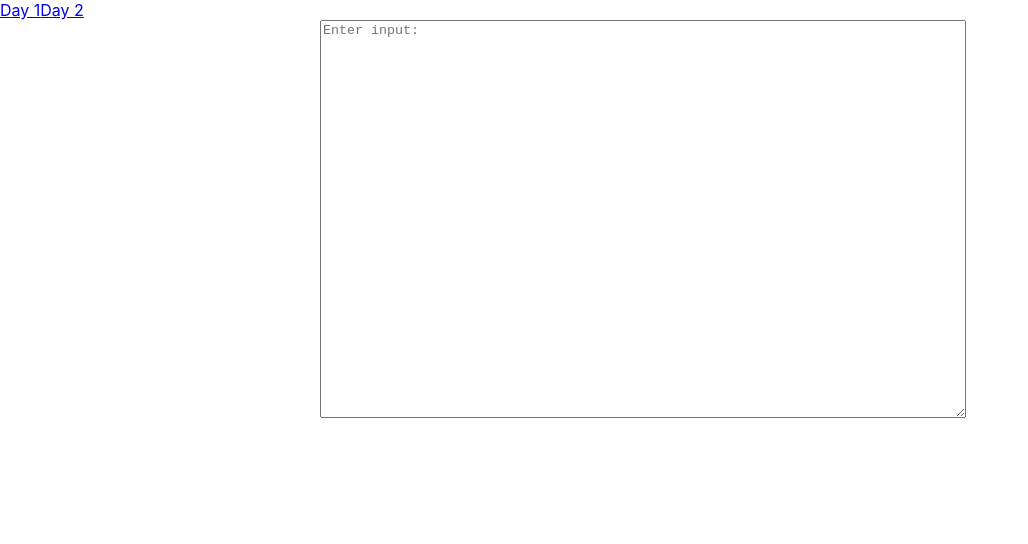
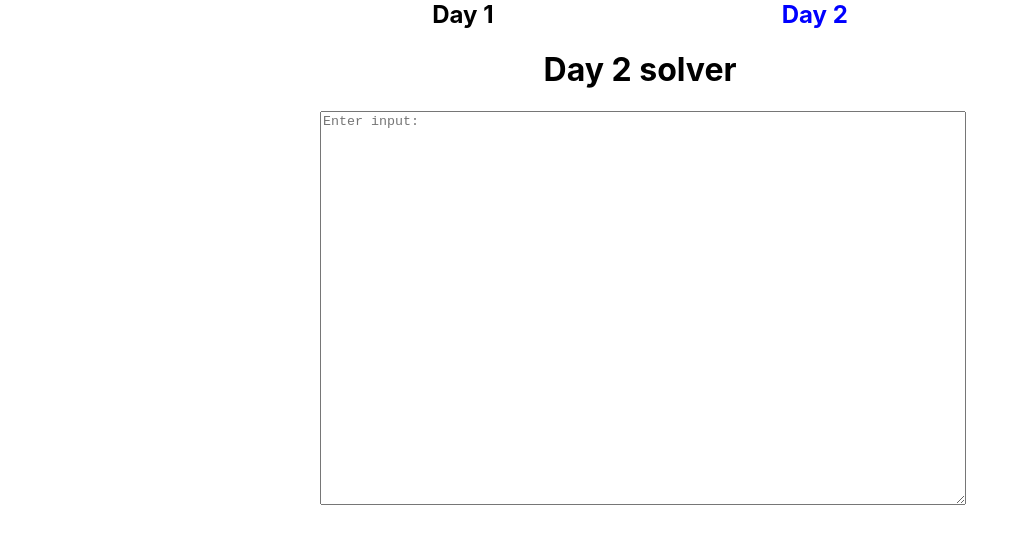
Before and after one commit to KeiranHines/AoC2022, a React (Create React App) app: page /day2 in a window 1280 px wide. Shown: the top 544 px of the page, without its empty margins (0-1028 px from the left). Built offline with nearby package versions, Linux system fonts and the light colour scheme.

Commit message:
Cleanup code and improved day template by adding a day container for common features

```diff
--- a/src/App.css
+++ /dev/null
@@ -1,32 +0,0 @@
-body, #root {
-  height: 100vh;
-}
-.App {
-  display: flex;
-  align-items: center;
-  flex-direction: column;
-  height: 98vh;
-}
-
-.input {
-  width: 50%;
-  max-height: 50%;
-  flex-grow: 1;
-  margin-bottom: 10px;
-}
-.max {
-  width: 100%;
-  height: 100%;
-}
-
-.result {
-  display: grid;
-  grid-template-columns: 1fr 1fr;
-  grid-gap: 20px;
-  text-align: center;
-}
-
-.chart {
-  flex-grow: 1;
-  max-height: 50em;
-}
--- a/src/Header.tsx
+++ b/src/Header.tsx
@@ -1,10 +1,26 @@
+import { NavLink } from 'react-router-dom';
 
+const ACTIVE = 'active';
 function Header (): JSX.Element {
   return (
-        <div>
-            <a href="/day1">Day 1</a>
-            <a href="/day2">Day 2</a>
-        </div>
+    <div className="header">
+      <div className="padding"></div>
+      <NavLink
+        to="/day1"
+        className={({ isActive }) =>
+          isActive ? ACTIVE : undefined
+        }>
+                Day 1
+      </NavLink>
+      <NavLink
+        to="/day2"
+        className={({ isActive }) =>
+          isActive ? ACTIVE : undefined
+        }>
+                Day 2
+      </NavLink>
+      <div className="padding"></div>
+    </div>
   );
 }
 export default Header;
--- a/src/Landing.tsx
+++ b/src/Landing.tsx
@@ -1,7 +1,7 @@
 function Landing (): JSX.Element {
   return (<div>
-        <h1>Nothing to see here, pick a day</h1>
-    </div>);
+    <h1>Nothing to see here, pick a day</h1>
+  </div>);
 }
 
 export default Landing;
--- a/src/Main.tsx
+++ b/src/Main.tsx
@@ -1,5 +1,3 @@
-import './App.css';
-
 import {
   BrowserRouter,
   Routes,
--- /dev/null
+++ b/src/components/DayContainer.tsx
@@ -0,0 +1,29 @@
+// import { useState, useMemo } from 'react';
+import Part from './part';
+
+interface Props {
+  day: string
+  inputCallback: Function
+  part1?: number
+  part2?: number
+  children?: | React.ReactNode
+}
+function DayContainer ({ day, inputCallback, part1, part2, children }: Props): JSX.Element {
+  return (
+    <div className="App">
+      <h1>{`Day ${day} solver`}</h1>
+      <div className={'input'}>
+        <textarea className='max'
+          placeholder='Enter input:'
+          onChange={e => { inputCallback(e.target.value); }}
+        >
+        </textarea>
+      </div>
+      {part1 !== undefined && <Part number={1} result={part1}></Part> }
+      {part2 !== undefined && <Part number={2} result={part2}></Part> }
+      {children}
+    </div>
+  );
+}
+
+export default DayContainer;
--- a/src/days/day1.tsx
+++ b/src/days/day1.tsx
@@ -1,8 +1,8 @@
 import { useMemo, useState } from 'react';
-import Part from '../components/part';
 import 'chart.js/auto';
 import { Bar } from 'react-chartjs-2';
 import type { ChartData } from 'chart.js';
+import DayContainer from '../components/DayContainer';
 
 function prepare (input: string): number[][] {
   return input.trim().split('\n\n').map((raw) => raw.split('\n').map((str) => parseInt(str)));
@@ -16,11 +16,12 @@ function getTopN (input: number[], n: number): number[] {
   return [...input].sort((a, b) => a - b).slice(-1 * n);
 }
 
-function App (): JSX.Element {
+function Day (): JSX.Element {
   const [value, setValue] = useState<string | undefined>(undefined);
-  const [reduced, setReduced] = useState<number[] | undefined>(undefined);
   const [part1, setPart1] = useState<number | undefined>(undefined);
   const [part2, setPart2] = useState<number | undefined>(undefined);
+
+  const [reduced, setReduced] = useState<number[] | undefined>(undefined);
   const [data, setData] = useState<ChartData<'bar'> | undefined>(undefined);
   useMemo(() => {
     if (value !== undefined) {
@@ -38,7 +39,6 @@ function App (): JSX.Element {
       reduced.forEach((v, i) => {
         index.push(i);
       });
-      console.log(reduced);
 
       const d = {
         labels: index,
@@ -54,20 +54,10 @@ function App (): JSX.Element {
   }, [reduced]);
 
   return (
-    <div className="App">
-      <div className={'input'}>
-      <textarea className='max'
-        placeholder='Enter input:'
-        value = {value}
-        onChange={e => { setValue(e.target.value); }}
-        >
-      </textarea>
-        </div>
-      {part1 !== undefined && <Part number={1} result={part1}></Part> }
-      {part2 !== undefined && <Part number={2} result={part2}></Part> }
+    <DayContainer day='1' inputCallback={setValue} part1={part1} part2={part2}>
       {data !== undefined && <Bar id={'calories'} className="chart" data={data}></Bar> }
-     </div>
+    </DayContainer>
   );
 }
 
-export default App;
+export default Day;
--- a/src/days/day2.tsx
+++ b/src/days/day2.tsx
@@ -1,16 +1,14 @@
 import { useMemo, useState } from 'react';
-import Part from '../components/part';
-
+import DayContainer from '../components/DayContainer';
 const C_CHAR = 67;
 
 /**
  * Prepares the data for the challenge.
- * // TODO define cleaning and return type.
  * @param input The input string from the textArea
  * @returns The cleaned data as required to complete the puzzle
  */
 function prepare (input: string): number[][] {
-  return input.split('\n').map((round) => round.split(' ').map((player) => {
+  return input.trim().split('\n').map((round) => round.split(' ').map((player) => {
     const code = player.charCodeAt(0);
     if (code <= C_CHAR) {
       return code - 64; // offset A to 1 etc.
@@ -33,9 +31,6 @@ function calculateScorePart1 (rounds: number[][]): number {
 }
 
 function calculateScorePart2 (rounds: number[][]): number {
-  // rock sci 1,3
-  // paper rock 2,1
-  // sci paper 3,2
   return rounds.map((round) => {
     const [opp, result] = round;
 
@@ -55,7 +50,7 @@ function calculateScorePart2 (rounds: number[][]): number {
   }).reduce((sum, a) => sum + a, 0);
 }
 
-function App (): JSX.Element {
+function Day (): JSX.Element {
   const [value, setValue] = useState<string | undefined>(undefined);
   const [part1, setPart1] = useState<number | undefined>(undefined);
   const [part2, setPart2] = useState<number | undefined>(undefined);
@@ -68,20 +63,7 @@ function App (): JSX.Element {
     }
   }, [value]);
 
-  return (
-    <div className="App">
-      <div className={'input'}>
-      <textarea className='max'
-        placeholder='Enter input:'
-        value = {value}
-        onChange={e => { setValue(e.target.value); }}
-        >
-      </textarea>
-        </div>
-      {part1 !== undefined && <Part number={1} result={part1}></Part> }
-      {part2 !== undefined && <Part number={2} result={part2}></Part> }
-     </div>
-  );
+  return <DayContainer day='2' inputCallback={setValue} part1={part1} part2={part2}></DayContainer>;
 }
 
-export default App;
+export default Day;
--- a/src/index.css
+++ b/src/index.css
@@ -1,4 +1,5 @@
 body {
+  height: 100vh;
   margin: 0;
   font-family: -apple-system, BlinkMacSystemFont, 'Segoe UI', 'Roboto', 'Oxygen',
     'Ubuntu', 'Cantarell', 'Fira Sans', 'Droid Sans', 'Helvetica Neue',
@@ -11,3 +12,51 @@ code {
   font-family: source-code-pro, Menlo, Monaco, Consolas, 'Courier New',
     monospace;
 }
+
+#root {
+  height: 100vh;
+}
+
+.App {
+  display: flex;
+  align-items: center;
+  flex-direction: column;
+  height: 97vh;
+}
+
+.header {
+  display: flex;
+  justify-content: space-around;
+}
+.header a {
+  font-size: x-large;
+  font-weight: bolder;
+  text-decoration: none;
+  color: black;
+}
+.header a.active {
+  color: blue;
+}
+
+.input {
+  width: 50%;
+  max-height: 50%;
+  flex-grow: 1;
+  margin-bottom: 20px;
+}
+.max {
+  width: 100%;
+  height: 100%;
+}
+
+.result {
+  display: grid;
+  grid-template-columns: 1fr 1fr;
+  grid-gap: 20px;
+  text-align: center;
+}
+
+.chart {
+  flex-grow: 1;
+  max-height: 50em;
+}
```
Also changed, not shown: src/days/template.tsx (+4 -17 lines), .eslintrc.json.
